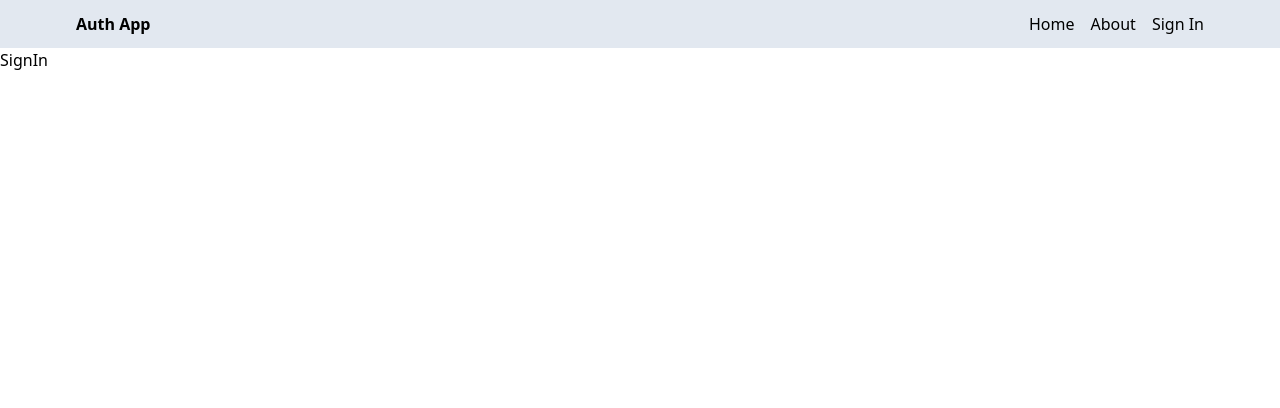
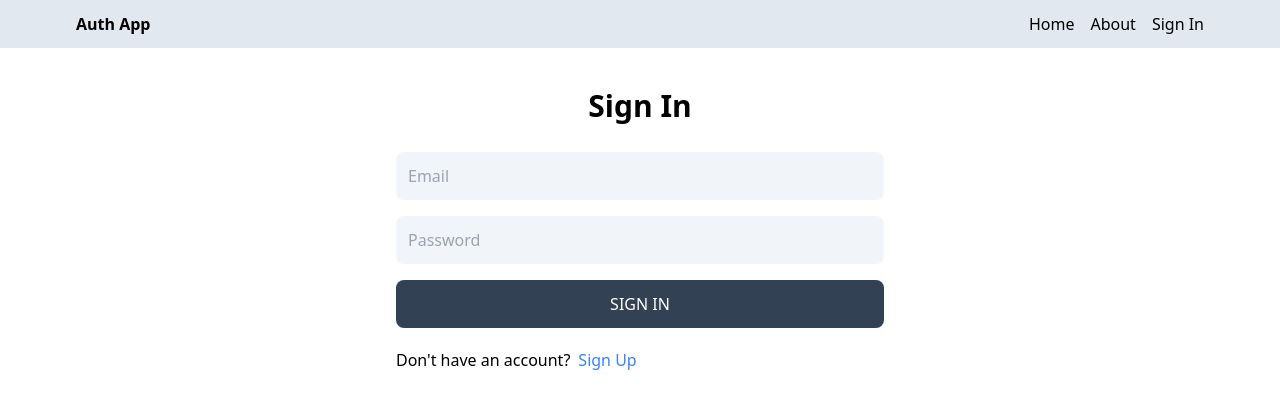
Before and after one commit to DevYoma/mern-auth, a React (Vite) app in the folder client/: page /sign-in in a window 1280 px wide. Shown: the top 408 px of the page. Built offline with nearby package versions, Linux system fonts and the light colour scheme.

Commit message:
feat: sign-in page functionality complete

```diff
--- a/client/src/Pages/SignIn.tsx
+++ b/client/src/Pages/SignIn.tsx
@@ -1,6 +1,99 @@
+import { useState } from "react"
+import { Link, useNavigate } from "react-router-dom"
+
+
 const SignIn = () => {
+  const navigate = useNavigate();
+  const [loading, setLoading] = useState(false);
+  const [error, setError] = useState(false);
+  const [formData, setFormData] = useState<any>({
+    email: '',
+    password: ''
+  })
+
+  const handleChange = (e: any) => {
+    setFormData({
+      ...formData,
+      [e.target.name]: e.target.value
+    })
+  }
+
+  // console.log(formData);
+
+  const handleSubmit = async (e: any) => {
+    e.preventDefault();
+    // console.log(formData);
+
+    try {
+      setLoading(true)
+      setError(false);
+      const response: Response = await fetch('/api/auth/signin', {
+        method: 'POST',
+        headers: {
+          'Content-Type': 'application/json'
+        },
+        body: JSON.stringify(formData)
+      });
+
+      const data = await response.json();
+      console.log(data);
+      setLoading(false);
+
+      if(data?.success === false){
+        setError(true);
+        return
+      }
+
+      navigate('/')
+    } catch (error) {
+      setLoading(false)
+      setError(true)
+    }
+  }
+
   return (
-    <div>SignIn</div>
+    <div className="p-3 max-w-lg mx-auto">
+      <h1 className="text-3xl text-center font-semibold my-7">Sign In</h1>
+
+      <form
+        className="flex flex-col gap-4"
+        onSubmit={handleSubmit}
+      >
+        <input
+          type="email"
+          placeholder="Email"
+          name="email"
+          className="bg-slate-100 p-3 rounded-lg"
+          value={formData.email}
+          onChange={handleChange}
+          required
+        />
+        <input
+          type="password"
+          placeholder="Password"
+          name="password"
+          className="bg-slate-100 p-3 rounded-lg"
+          value={formData.password}
+          onChange={handleChange}
+          required
+        />
+
+        <button
+          disabled={loading}
+          className="bg-slate-700 text-white p-3 rounded-lg uppercase hover:opacity-95"
+        >
+          {loading ? 'Loading...' : 'Sign In'}
+        </button>
+      </form>
+
+      <div className="flex gap-2 mt-5">
+        <p>Don't have an account? </p>
+        <Link to={'/sign-up'}>
+          <span className="text-blue-500">Sign Up</span>
+        </Link>
+      </div>
+      <p className="text-red-700 mt-5">{error && "Something went wrong"}</p>
+    </div>
   )
 }
 
--- a/client/src/Pages/SignUp.tsx
+++ b/client/src/Pages/SignUp.tsx
@@ -1,8 +1,8 @@
 import { useState } from "react"
-import { Link } from "react-router-dom"
-
+import { Link, useNavigate } from "react-router-dom"
 
 const SignUp = () => {
+  const navigate = useNavigate();
   const [loading, setLoading] = useState(false);
   const [error, setError] = useState(false);
   const [formData, setFormData] = useState<any>({
@@ -43,6 +43,7 @@
         setError(true);
         return
       }
+      navigate('/')
     } catch (error) {
       setLoading(false)
       setError(true)
```
